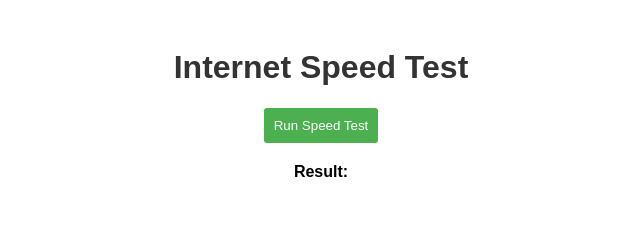
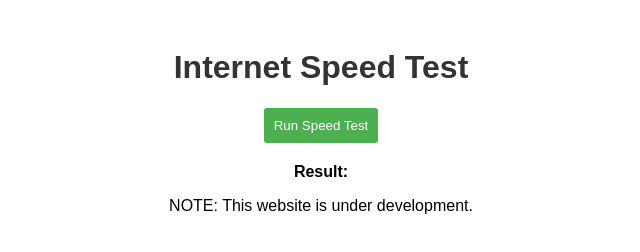
Before and after one commit to faisaldadkhan13/Internet-Speed-Test, a plain HTML site: page index.html in a window 1280 px wide. Shown: the whole page, without its empty margins (319-959 px from the left). Drawn offline with Linux system fonts and the light colour scheme.

Commit message:
Update index.html

```diff
--- a/index.html
+++ b/index.html
@@ -13,5 +13,8 @@
         <p id="result">Result: </p>
     </div>
     <script src="script.js"></script>
+    <div>
+        <p class="note-para"> NOTE: This website is under development.</p>
+    </div>
 </body>
 </html>
```
